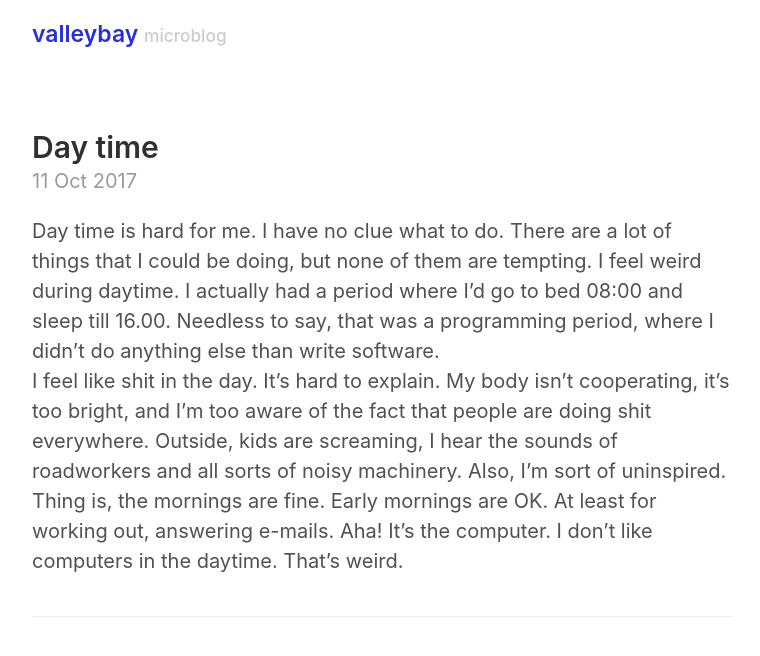
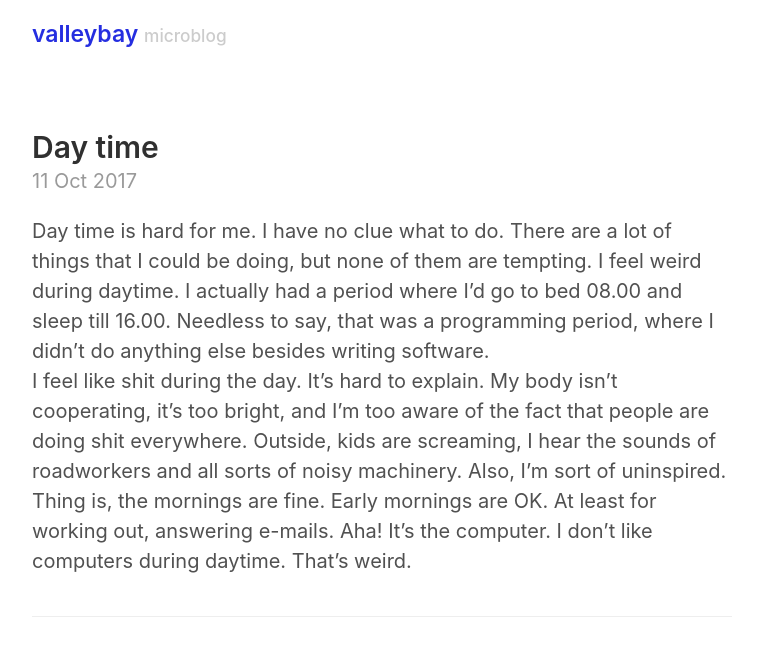
Before and after one commit to valleybay/valleybay.github.io, a Jekyll site: the page built from _posts/2017-10-11-day-time.md, in a window 1280 px wide. Shown: the top 656 px of the page, without its empty margins (258-1018 px from the left). Built offline with Jekyll 4.4.1, drawn with Linux system fonts in a browser that asks for light colours.

Commit message:
More typos

```diff
--- a/_posts/2017-10-11-day-time.md
+++ b/_posts/2017-10-11-day-time.md
@@ -5,12 +5,12 @@ date: 2017-10-11 13:00:00 +0100
 ---
 Day time is hard for me. I have no clue what to do. There are a lot of things
 that I could be doing, but none of them are tempting. I feel weird during daytime.
-I actually had a period where I'd go to bed 08:00 and sleep till 16.00. Needless
-to say, that was a programming period, where I didn't do anything else than write
+I actually had a period where I'd go to bed 08.00 and sleep till 16.00. Needless
+to say, that was a programming period, where I didn't do anything else besides writing
 software.
-I feel like shit in the day. It's hard to explain. My body isn't cooperating, it's
+I feel like shit during the day. It's hard to explain. My body isn't cooperating, it's
 too bright, and I'm too aware of the fact that people are doing shit everywhere.
 Outside, kids are screaming, I hear the sounds of roadworkers and all sorts of noisy
 machinery. Also, I'm sort of uninspired. Thing is, the mornings are fine. Early
 mornings are OK. At least for working out, answering e-mails. Aha! It's the computer.
-I don't like computers in the daytime. That's weird.
+I don't like computers during daytime. That's weird.
```
